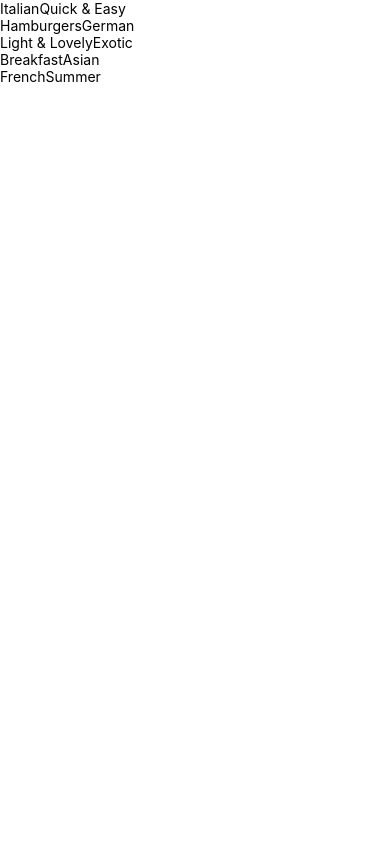
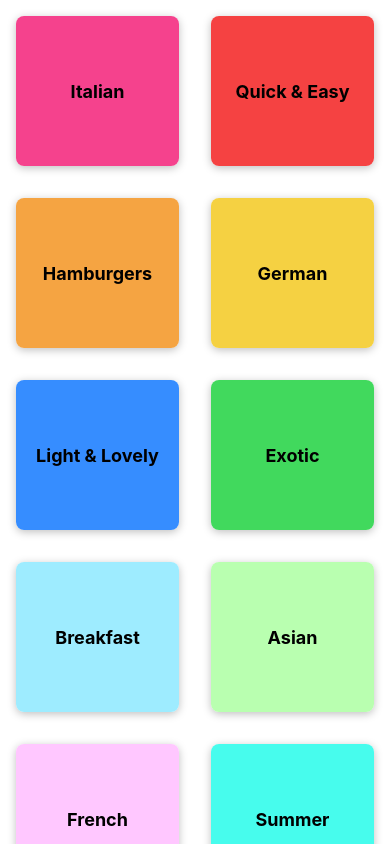
Before and after one commit to mdvitalie/Meals-app-RN-Leaning, a React Native app: screen / in a window 390 px wide. Built offline with nearby package versions, Linux system fonts and the light colour scheme.

Commit message:
update on Displaying Items in a Grid

```diff
--- a/App.js
+++ b/App.js
@@ -5,7 +5,7 @@
 export default function App() {
   return (
     <>
-      <StatusBar style="auto"  />
+      <StatusBar style="light"  />
       <CategoriesScreen/>
     </>
 
--- a/app.json
+++ b/app.json
@@ -6,6 +6,7 @@
     "orientation": "portrait",
     "icon": "./assets/icon.png",
     "userInterfaceStyle": "light",
+    "backgroundColor": "#24180f",
     "splash": {
       "image": "./assets/splash.png",
       "resizeMode": "contain",
--- a/components/CategoryGridTile.js
+++ b/components/CategoryGridTile.js
@@ -1,12 +1,15 @@
-import { View, Text, Pressable, StyleSheet } from "react-native";
+import { View, Text, Pressable, StyleSheet, Platform } from "react-native";
 import React from "react";
 
 const CategoryGridTile = ({title, color}) => {
   return (
-    <View>
-      <Pressable>
-        <View>
-          <Text>{title}</Text>
+    <View style={styles.gridItem}>
+      <Pressable
+      android_ripple={{color: '#ccc'}}
+      style={({pressed}) => [styles.button, pressed ? styles.buttonPressed : null]}
+      >
+        <View style={[styles.innerContainer, {backgroundColor: color}]}>
+          <Text style={styles.title}>{title}</Text>
         </View>
       </Pressable>
     </View>
@@ -15,6 +18,35 @@
 
 export default CategoryGridTile;
 
-const style =  StyleSheet.create({
-
+const styles =  StyleSheet.create({
+  gridItem:{
+    flex: 1,
+    margin: 16,
+    height: 150,
+    borderRadius: 8,
+    backgroundColor: '#fff',
+    elevation: 4,
+    shadowColor: '#000',
+    shadowOpacity: 0.25,
+    shadowOffset: {width:0, height:2},
+    shadowRadius: 8,
+    overflow: Platform.OS === 'android' ? "hidden" : 'visible',
+  },
+  button:{
+    flex: 1,
+  },
+  buttonPressed:{
+    opacity: 0.5,
+  },
+  innerContainer: {
+    flex: 1,
+    borderRadius: 8,
+    padding: 16,
+    justifyContent: "center",
+    alignItems: "center",
+  },
+  title:{
+    fontWeight: "bold",
+    fontSize: 18,
+  }
 });
```
